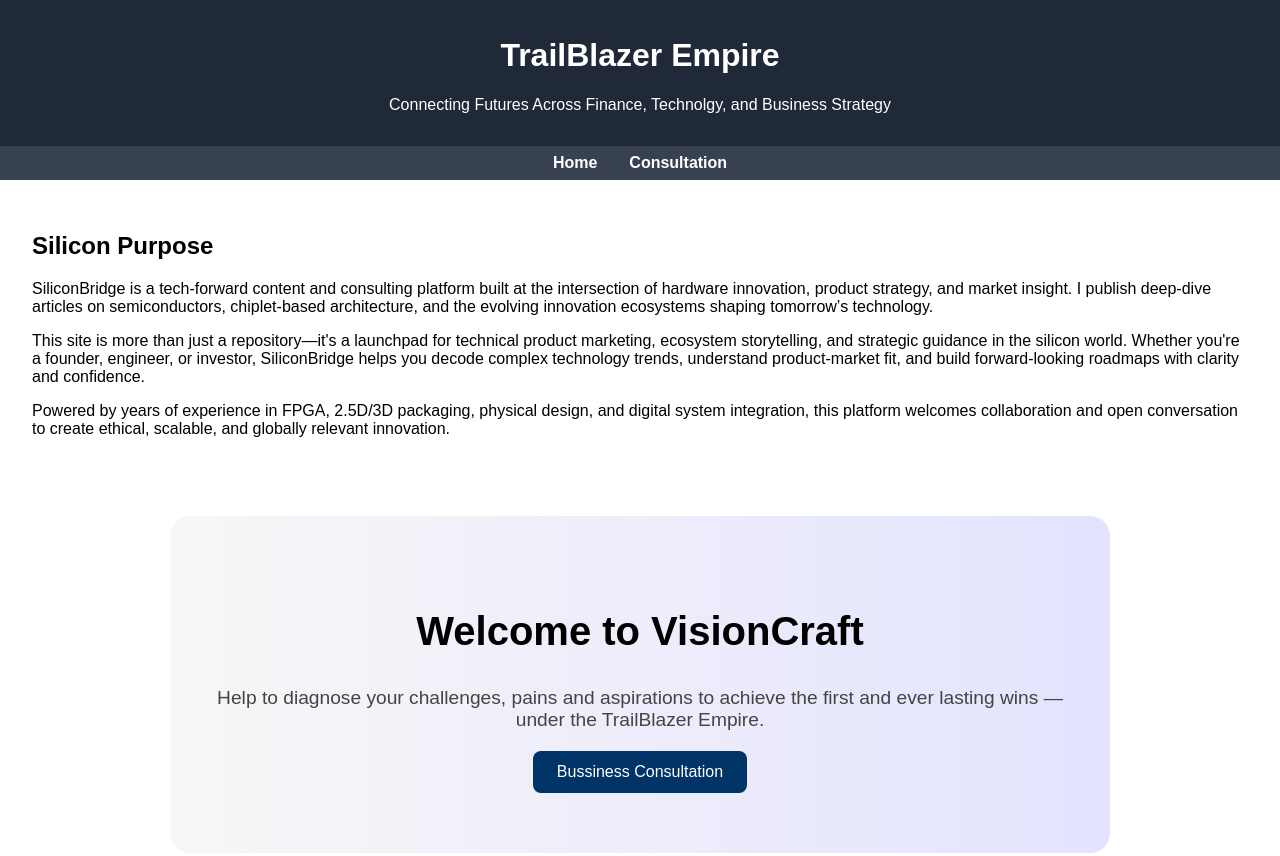
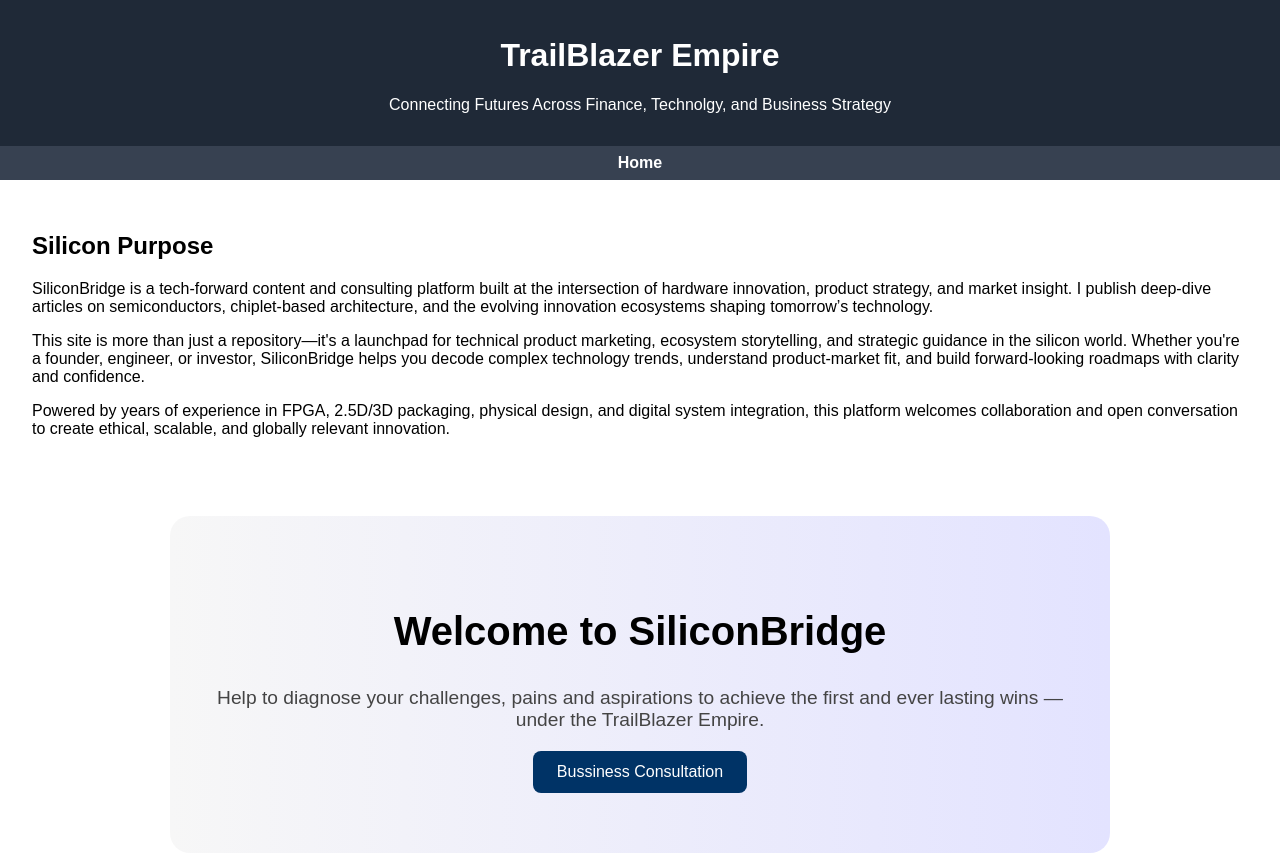
Before and after one commit to TrailBlaZerEmpire/SiliconBridge, a plain HTML site: page index.html in a window 1280 px wide. Shown: the top 856 px of the page. Drawn offline with Linux system fonts and the light colour scheme.

Commit message:
Update index.html

```diff
--- a/index.html
+++ b/index.html
@@ -15,7 +15,6 @@
 
   <nav>
     <a href="index.html">Home</a>
-    <a href="businessconsult.html">Consultation</a>
   </nav>
 
   <!--
@@ -40,7 +39,7 @@
 
 
     <section class="hero">
-      <h1>Welcome to VisionCraft</h1>
+      <h1>Welcome to SiliconBridge</h1>
       <p> Help to diagnose your challenges, pains and aspirations to achieve the first and ever lasting wins — under the TrailBlazer Empire.</p>
       <a href="https://docs.google.com/forms/d/1acF92KG6oAO5luZImBXkc0xH5zJVOi3KQYwhpyYZzfE/edit" class="cta-button"> Bussiness Consultation </a>
     </section>
```
